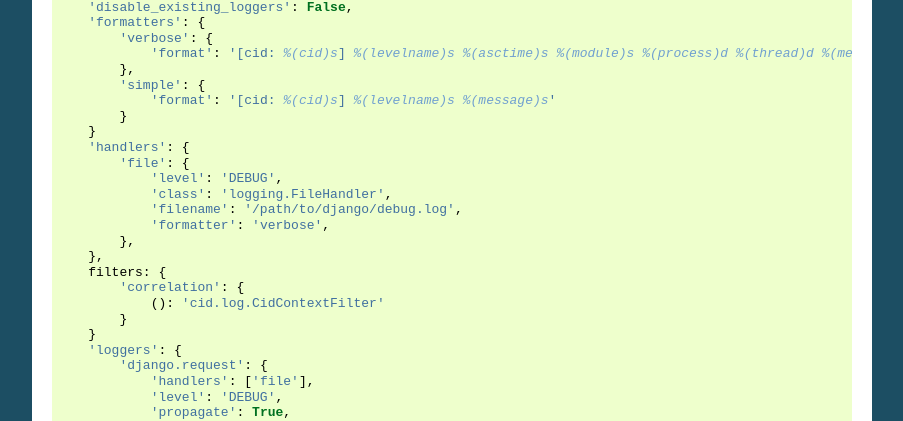
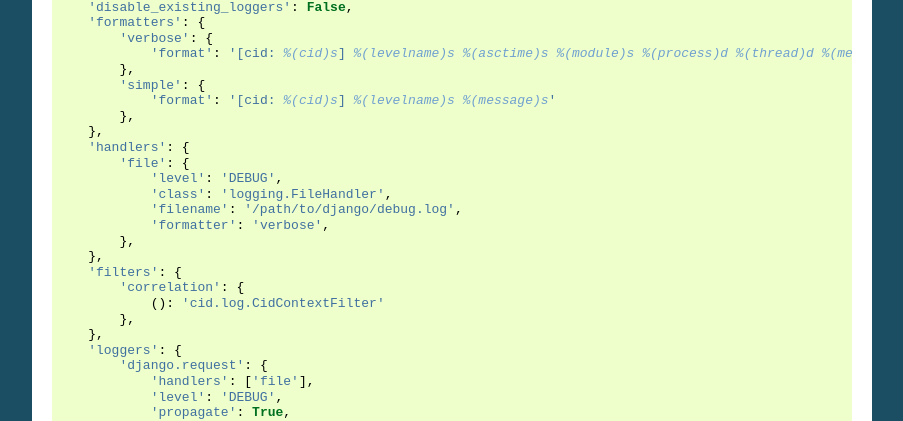
Before and after one commit to Polyconseil/django-cid, a Sphinx documentation site: the page built from docs/usage.rst, in a window 1280 px wide. Shown: the part 1199-1620 px from the top of the page, without its empty margins (198-1101 px from the left). Built offline with Sphinx 7.4.7, drawn with Linux system fonts in a browser that asks for light colours; some of the changed lines change nothing that is shown.

Commit message:
Fixed syntax errors.

```diff
--- a/docs/usage.rst
+++ b/docs/usage.rst
@@ -83,8 +83,8 @@
             },
             'simple': {
                 'format': '[cid: %(cid)s] %(levelname)s %(message)s'
-            }
-        }
+            },
+        },
         'handlers': {
             'file': {
                 'level': 'DEBUG',
@@ -93,11 +93,11 @@
                 'formatter': 'verbose',
             },
         },
-        filters: {
+        'filters': {
             'correlation': {
                 (): 'cid.log.CidContextFilter'
-            }
-        }
+            },
+        },
         'loggers': {
             'django.request': {
                 'handlers': ['file'],
```
